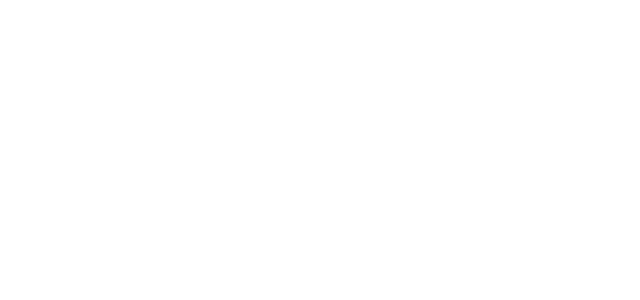
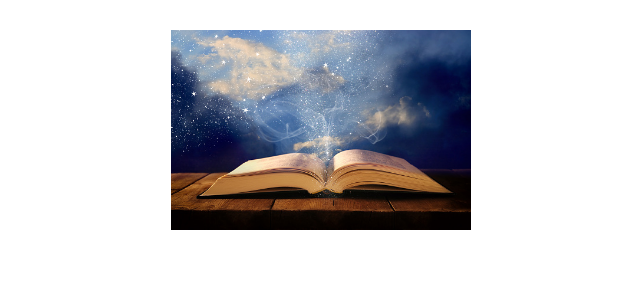
Before and after one commit to DDD91/dictionary-project-1, a React (Create React App) app: page / in a window 1280 px wide. Shown: the top 300 px of the page, without its empty margins (319-959 px from the left). Built offline with nearby package versions, Linux system fonts and the light colour scheme.

Commit message:
Added image & styled CSS

```diff
--- a/src/App.css
+++ b/src/App.css
@@ -0,0 +1,9 @@
+.App-header {
+  margin: 30px;
+}
+
+.App-logo {
+  max-width: 300px;
+  display: block;
+  margin: 0 auto;
+}
--- a/src/App.js
+++ b/src/App.js
@@ -1,9 +1,13 @@
+import dictionary from "./dictionary.jpg";
 import './App.css';
 
 export default function App() {
   return (
     <div className="App">
-        <header className="App-header"></header>
+        <header className="App-header">
+        <img src={dictionary} className="App-logo img-fluid"
+        alt="logo" />
+        </header>
     </div>
   );
 }
```
Also changed, not shown: src/dictionary.jpg (added).
